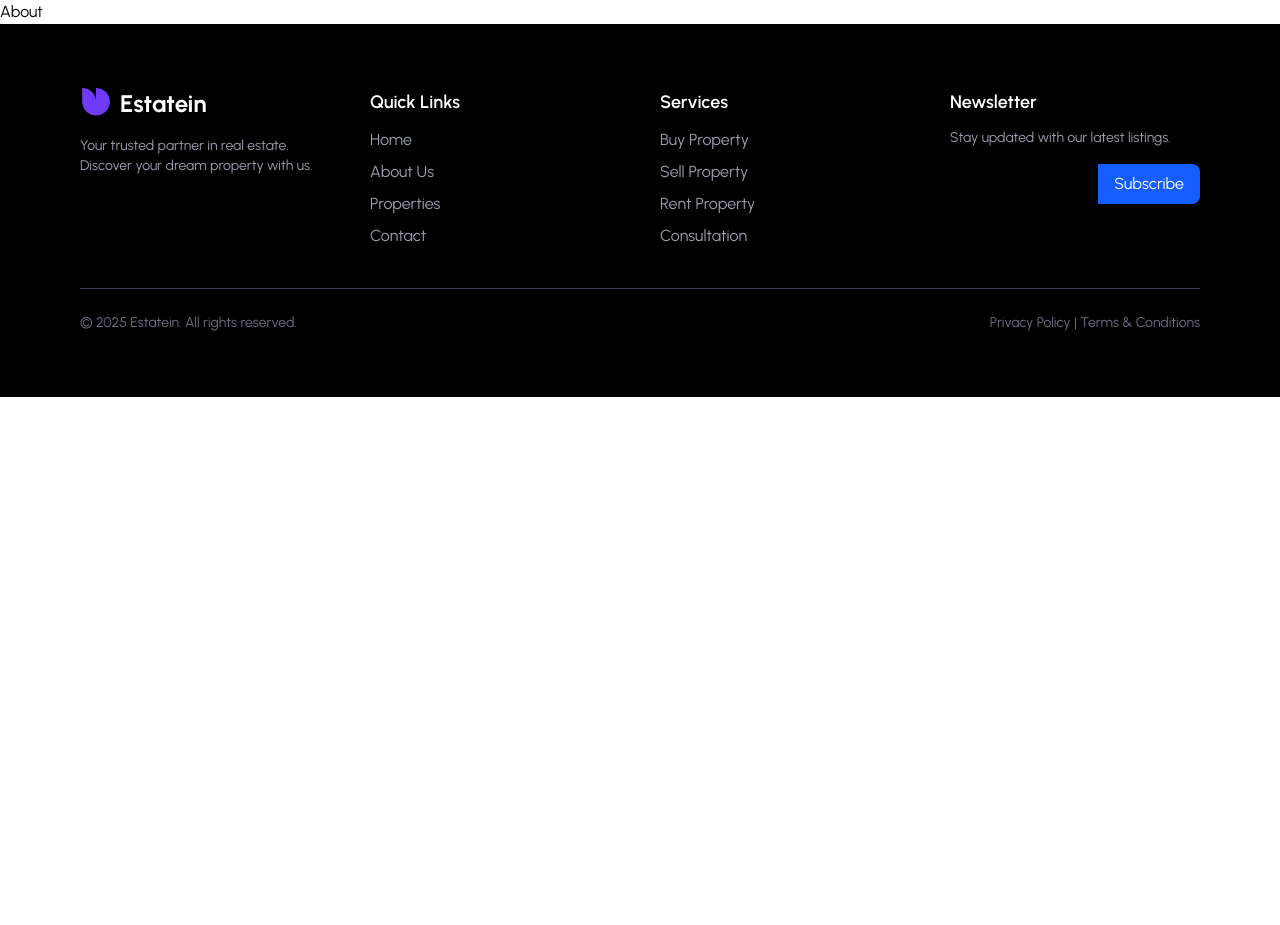
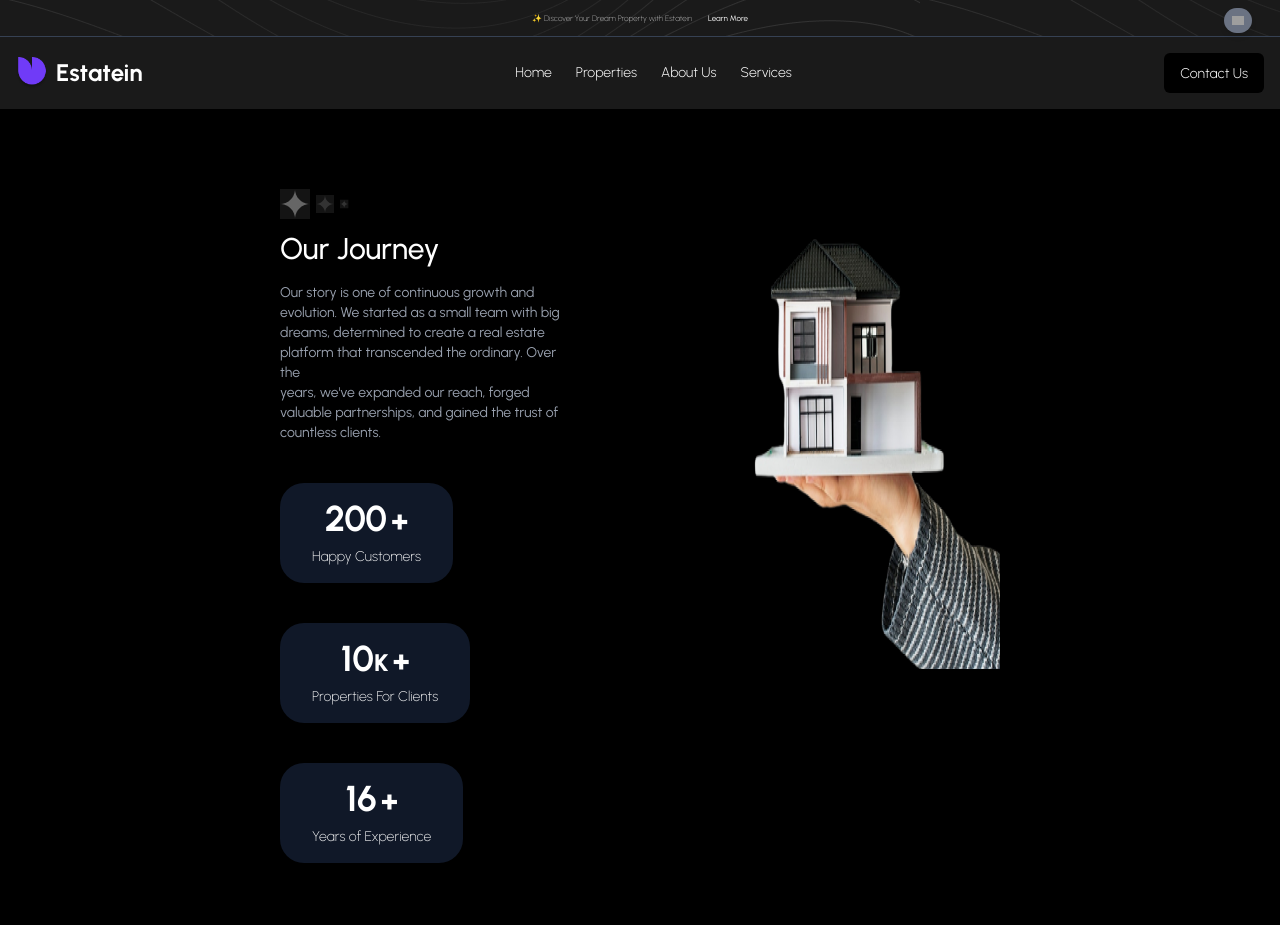
Before and after one commit to Meraj-1/REAL_ESTATE, a React (Vite) app: page /about in a window 1280 px wide. Shown: the top 925 px of the page. Before the commit the page ends 800 px from the top, so only its background shows below. Built offline with nearby package versions, Linux system fonts and the light colour scheme; grey boxes are pictures that could not be loaded; the HTML template or start-up script is replaced by a standard one.

Commit message:
add Journey.jsx compo

```diff
--- a/src/App.jsx
+++ b/src/App.jsx
@@ -8,12 +8,16 @@ import Element from './pages/Services'
 import Properties from './pages/Properties'
 import Notfoud from './pages/Notfoud'
 import Footer from './components/Footer'
+import Navbar from './components/Navbar'
+import Header from './components/Header'
 // import './App.css'
 
 function App() {
 
   return (
     <>
+    <Header/>
+    <Navbar/>
      <Routes>
       <Route path="/" element={<Home />} />
       <Route path='/about' element={<About/>}/>
--- /dev/null
+++ b/src/components/Journey.jsx
@@ -0,0 +1,81 @@
+import React from "react";
+import assets from "../assets/assets";
+import CountUp from "../animated/CountUp";
+const Journey = () => {
+  return (
+    <div className="bg-black text-white flex gap-30 pt-20 md:px-70">
+      <div>
+        <img src={assets.star} alt="" className="mb-3" />
+        <h1 className="text-white  text-3xl font-medium">Our Journey</h1>
+        <p className="text-gray-400 text-sm mt-4">
+          Our story is one of continuous growth and evolution. We started as a
+          small team with big
+          <br /> dreams, determined to create a real estate platform that
+          transcended the ordinary. Over the
+          <br /> years, we've expanded our reach, forged valuable partnerships,
+          and gained the trust of <br />
+          countless clients.
+        </p>
+        <div className="mt-10 flex flex-wrap gap-6 md:gap-10">
+                 {/* Customers */}
+                 <div className="bg-gray-900 px-8 py-4 rounded-3xl text-center">
+                   <div className="flex justify-center items-end">
+                     <CountUp
+                       from={0}
+                       to={200}
+                       separator=","
+                       direction="up"
+                       duration={1}
+                       className="count-up-text text-4xl font-bold"
+                     />
+                     <span className="font-extrabold text-3xl ml-1">+</span>
+                   </div>
+                   <p className="font-extralight text-sm mt-2">Happy Customers</p>
+                 </div>
+
+                 {/* Properties */}
+                 <div className="bg-gray-900 px-8 py-4 rounded-3xl text-center">
+                   <div className="flex justify-center items-end">
+                     <CountUp
+                       from={0}
+                       to={10}
+                       separator=","
+                       direction="up"
+                       duration={1}
+                       className="count-up-text text-4xl font-bold"
+                     />
+                     <span className="text-2xl font-extrabold">K</span>
+                     <span className="text-3xl font-extrabold ml-1">+</span>
+                   </div>
+                   <p className="font-extralight text-sm mt-2">
+                     Properties For Clients
+                   </p>
+                 </div>
+
+                 {/* Years */}
+                 <div className="bg-gray-900 px-8 py-4 rounded-3xl text-center">
+                   <div className="flex justify-center items-end">
+                     <CountUp
+                       from={0}
+                       to={16}
+                       separator=","
+                       direction="up"
+                       duration={1}
+                       className="count-up-text text-white text-4xl font-bold"
+                     />
+                     <span className="text-3xl font-extrabold text-white ml-1">+</span>
+                   </div>
+                   <p className="font-extralight text-white text-sm mt-2">Years of Experience</p>
+                 </div>
+               </div>
+      </div>
+      <div className="">
+        <div className="bg-url('../assets/Abstract.png')">
+        <img src={assets.about} alt="" className="w- h-120" />
+      </div>
+      </div>
+    </div>
+  );
+};
+
+export default Journey;
--- a/src/components/Navbar.jsx
+++ b/src/components/Navbar.jsx
@@ -1,7 +1,7 @@
 import React, { useState } from "react";
 import { Menu, X } from "lucide-react"; // hamburger + close icons
 import assets from "../assets/assets";
-
+import {Link} from 'react-router-dom'
 const Navbar = () => {
   const [isOpen, setIsOpen] = useState(false);
 
@@ -16,10 +16,10 @@ const Navbar = () => {
 
         {/* Desktop Menu */}
         <ul className="hidden md:flex gap-6 font-light text-sm text-white">
-          <li className="hover:text-gray-400 cursor-pointer">Home</li>
-          <li className="hover:text-gray-400 cursor-pointer">Properties</li>
-          <li className="hover:text-gray-400 cursor-pointer">About Us</li>
-          <li className="hover:text-gray-400 cursor-pointer">Services</li>
+          <Link to='/'> <li className="hover:text-gray-400 cursor-pointer">Home</li></Link>
+          <Link to='/properties'> <li className="hover:text-gray-400 cursor-pointer">Properties</li></Link>
+          <Link to='/about'><li className="hover:text-gray-400 cursor-pointer">About Us</li></Link>
+          <Link to='/service'><li className="hover:text-gray-400 cursor-pointer">Services</li> </Link>
         </ul>
 
         {/* Contact Button (Desktop only) */}
--- a/src/pages/About.jsx
+++ b/src/pages/About.jsx
@@ -1,8 +1,11 @@
 import React from 'react'
+import Journey from '../components/Journey'
 
 const About = () => {
   return (
-    <div>About</div>
+    <div>
+      <Journey/>
+    </div>
   )
 }
 
--- a/src/pages/Home.jsx
+++ b/src/pages/Home.jsx
@@ -11,8 +11,8 @@ import Thought from '../components/Thought.jsx'
 const Home = () => {
   return (
     <div>
-        <Header/>
-        <Navbar/>
+        {/* <Header/> */}
+        {/* <Navbar/> */}
         <Hero/>
         <Options/>
         <Properties/>
```
